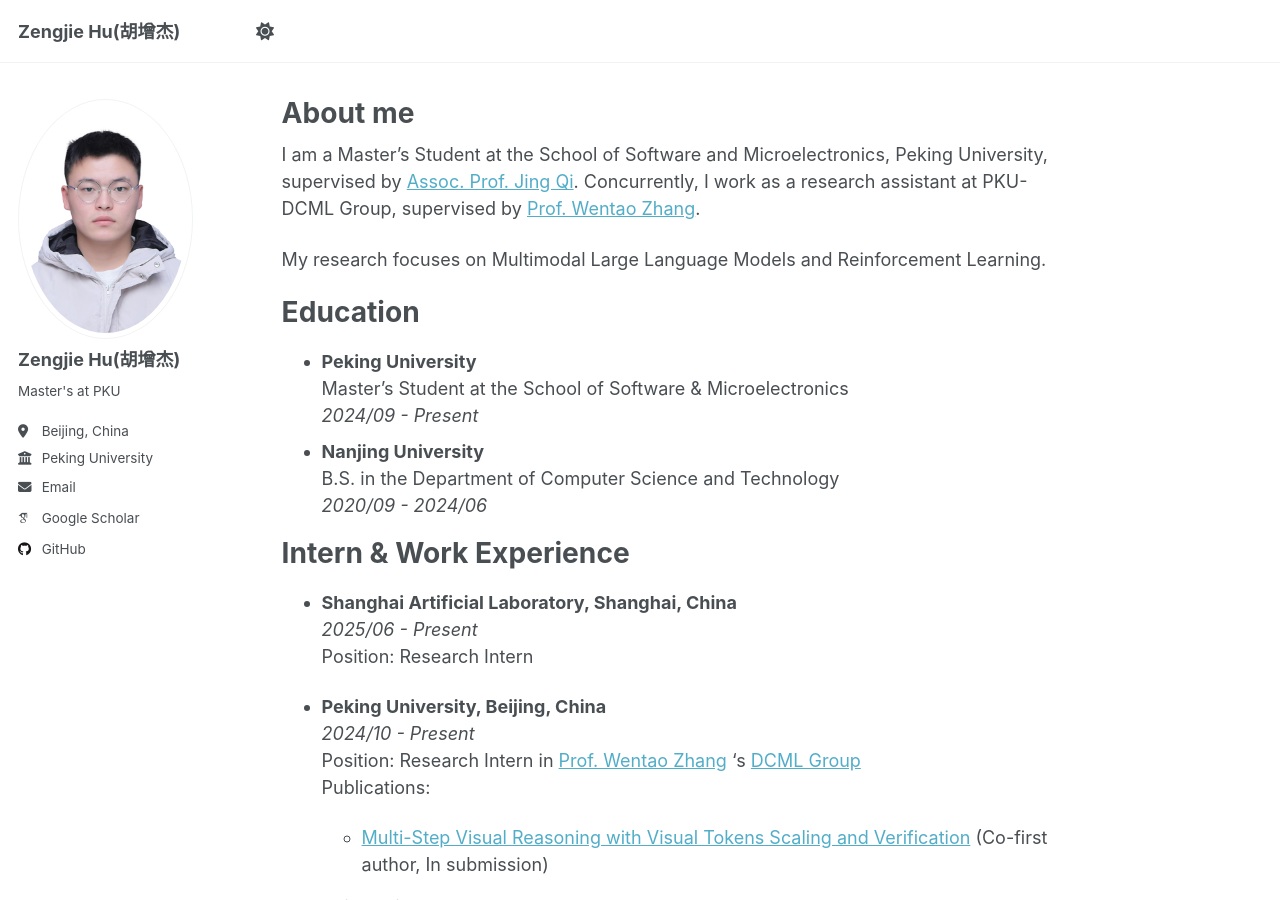
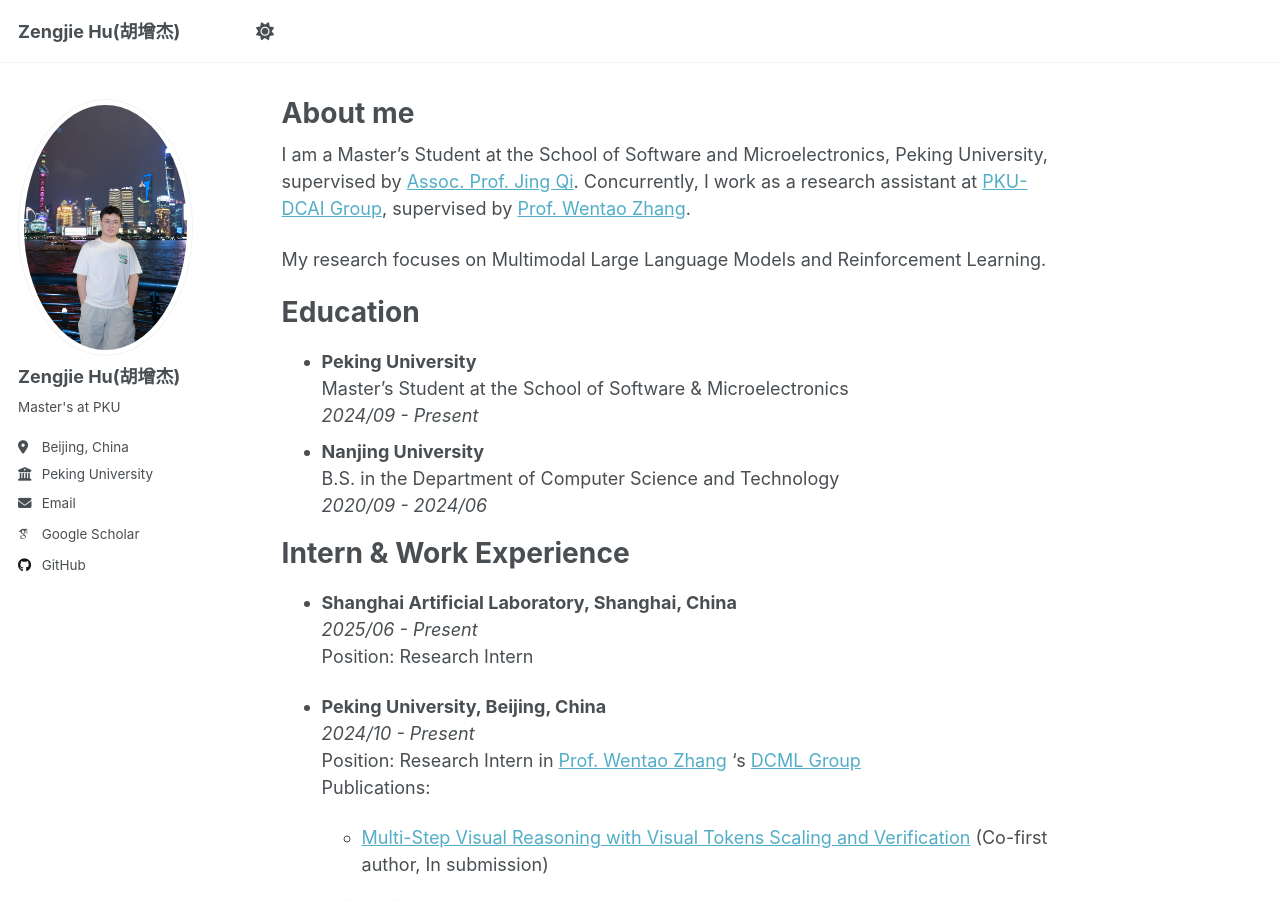
Before and after one commit to FloSophorae/FloSophorae.github.io, a Jekyll site: the page built from _pages/about.md, in a window 1280 px wide and 900 px high. Built offline with Jekyll 4.4.1, drawn with Linux system fonts in a browser that asks for light colours; some web fonts are replaced.

Commit message:
update DCAI and photo

```diff
--- a/_config.yml
+++ b/_config.yml
@@ -22,7 +22,7 @@
 #               Additional customization can be done by editing /_includes/author-profile.html
 author:
   # Biographic information
-  avatar           : "huzengjie.jpg"
+  avatar           : "huzengjie_3.jpg"
   name             : "Zengjie Hu(胡增杰)"
   pronouns         : # example: "she/her"
   bio              : "Master's at PKU"
--- a/_pages/about.md
+++ b/_pages/about.md
@@ -6,7 +6,7 @@
   - /about/
   - /about.html
 ---
-I am a Master’s Student at the School of Software and Microelectronics, Peking University, supervised by [Assoc. Prof. Jing Qi](https://www.ss.pku.edu.cn/teacherteam/teacherlist/1610-%E8%8D%86%E7%90%A6.html). Concurrently, I work as a research assistant at PKU-DCML Group, supervised by [Prof. Wentao Zhang](https://zwt233.github.io/).
+I am a Master’s Student at the School of Software and Microelectronics, Peking University, supervised by [Assoc. Prof. Jing Qi](https://www.ss.pku.edu.cn/teacherteam/teacherlist/1610-%E8%8D%86%E7%90%A6.html). Concurrently, I work as a research assistant at [PKU-DCAI Group](https://github.com/OpenDCAI), supervised by [Prof. Wentao Zhang](https://zwt233.github.io/).
 
 My research focuses on Multimodal Large Language Models and Reinforcement Learning.
 
```
Also changed, not shown: images/huzengjie_1.jpg (added), images/huzengjie_2.jpg (added), images/huzengjie_3.jpg (added).
